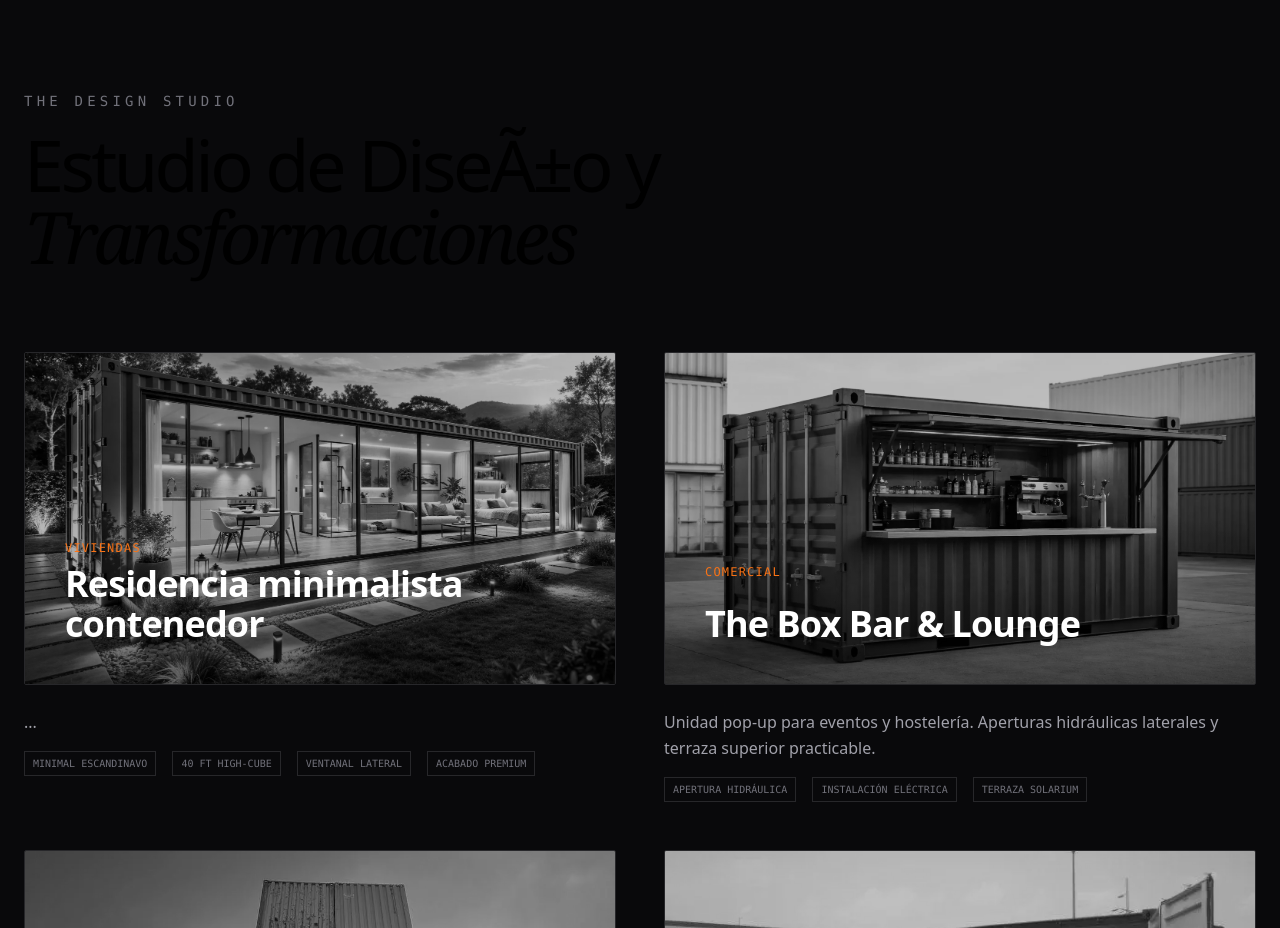
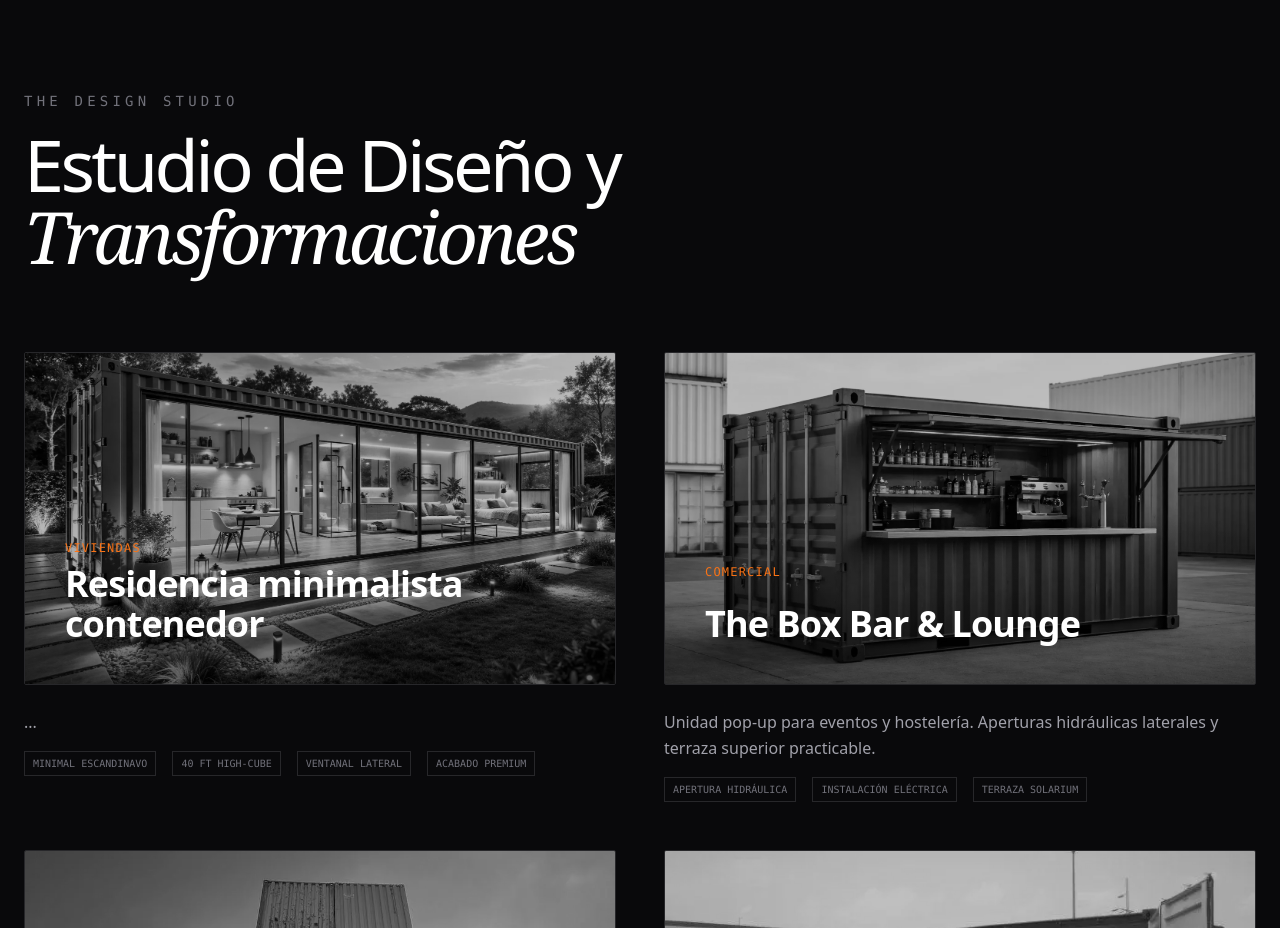
Before and after one commit to Doktek11/sote, a React (Vite) app: page / in a window 1280 px wide. Shown: the part 2020-2948 px from the top of the page. Built offline with nearby package versions, Linux system fonts and the light colour scheme.

Commit message:
Fix studio heading contrast

```diff
--- a/components/sections/DesignStudio.tsx
+++ b/components/sections/DesignStudio.tsx
@@ -51,9 +51,9 @@ export const DesignStudio: React.FC = () => {
       <div className="container mx-auto px-6">
         <div className="mb-20">
           <span className="font-mono text-zinc-500 text-sm uppercase tracking-[0.3em]">The Design Studio</span>
-          <h2 className="text-5xl md:text-7xl font-light mt-4 mb-8 tracking-tighter">
-            Estudio de DiseÃ±o y <br />
-            <span className="italic font-serif">Transformaciones</span>
+          <h2 className="text-5xl md:text-7xl font-light mt-4 mb-8 tracking-tighter text-white">
+            Estudio de Diseño y <br />
+            <span className="italic font-serif text-white">Transformaciones</span>
           </h2>
           <div className="accent-line w-24 bg-orange-500"></div>
         </div>
```
